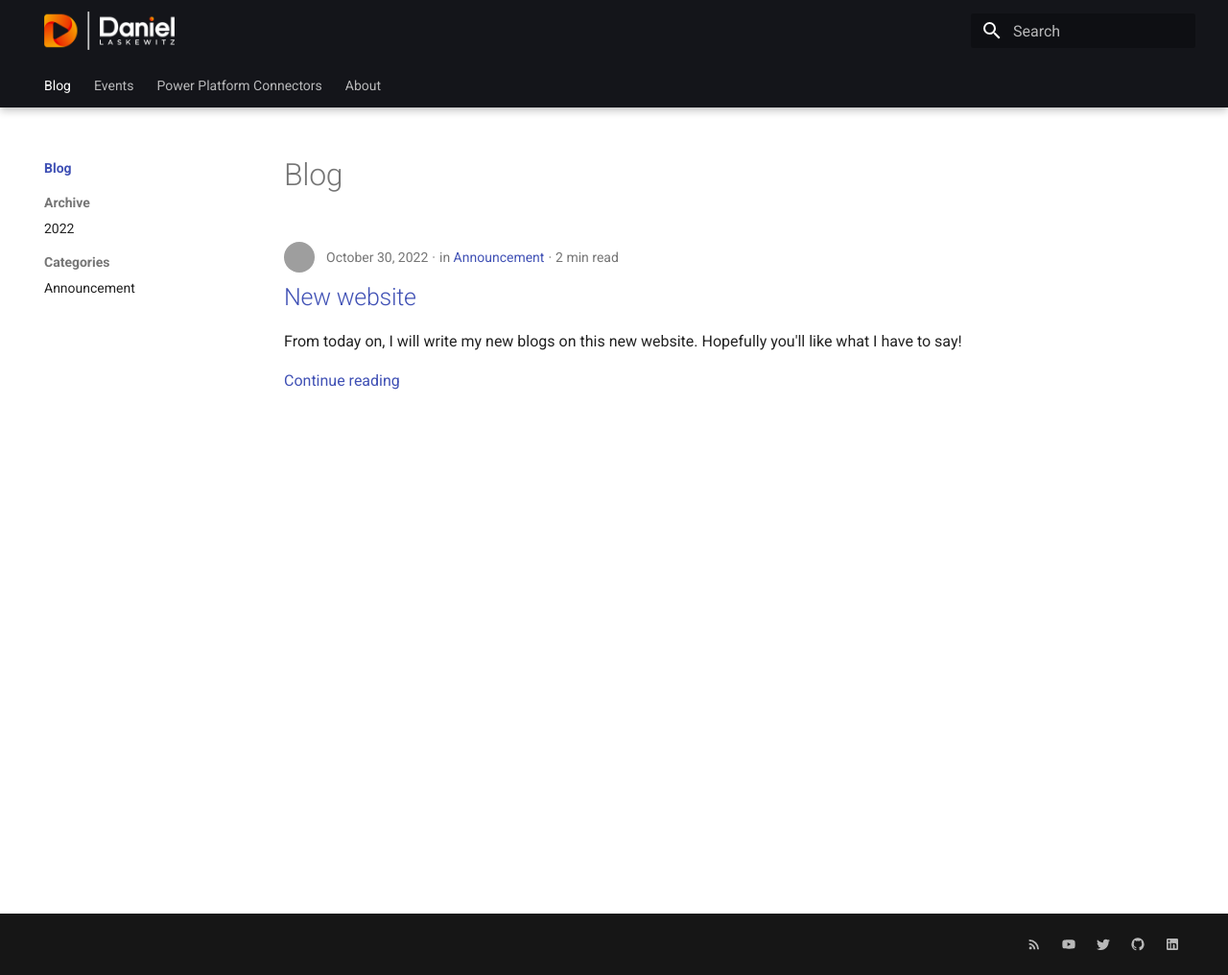
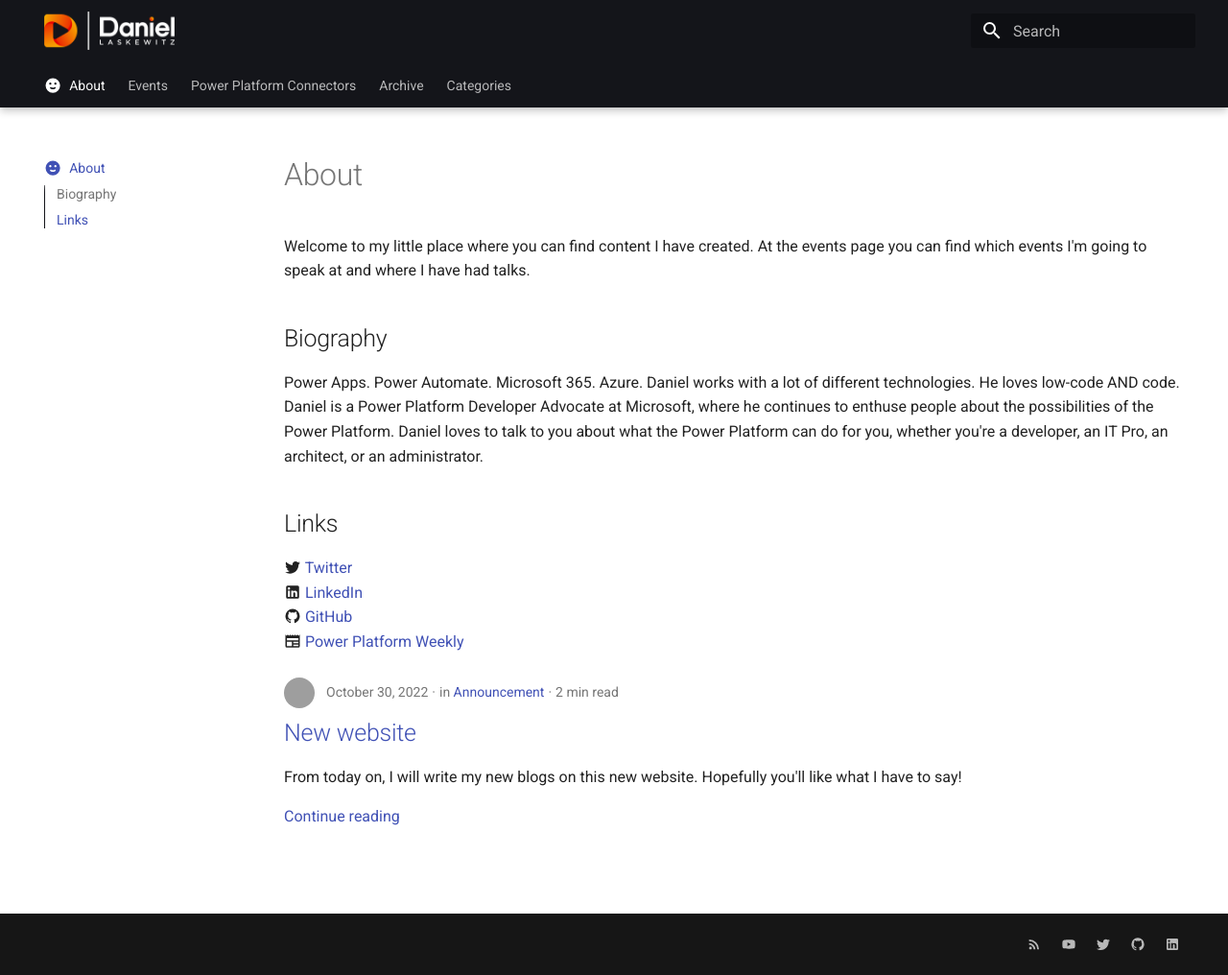
Before and after one commit to Laskewitz/laskewitz.github.io, an MkDocs documentation site: the page built from docs/index.md, in a window 1280 px wide and 1016 px high. Shown: the whole window at 96% size. Built offline with MkDocs 1.6.1 and Material for MkDocs 9.7.7, drawn with Linux system fonts in a browser that asks for light colours; grey boxes are pictures that could not be loaded.

Commit message:
Update site nav

```diff
--- a/docs/index.md
+++ b/docs/index.md
@@ -1,8 +1,21 @@
 ---
-title: Blog
-description: On this page, you will see blogs made by Daniel Laskewitz about the Power Platform.
+title: About
 hide:
-- footer
+  - footer
+icon: material/emoticon-happy
 ---
 
-# Blog
+# About
+
+Welcome to my little place where you can find content I have created. At the events page you can find which events I'm going to speak at and where I have had talks.
+
+## Biography
+
+Power Apps. Power Automate. Microsoft 365. Azure. Daniel works with a lot of different technologies. He loves low-code AND code. Daniel is a Power Platform Developer Advocate at Microsoft, where he continues to enthuse people about the possibilities of the Power Platform. Daniel loves to talk to you about what the Power Platform can do for you, whether you're a developer, an IT Pro, an architect, or an administrator.
+
+## Links
+
+:material-twitter: [Twitter](https://www.twitter.com/laskewitz) <br />
+:material-linkedin: [LinkedIn](https://www.linkedin.com/in/laskewitz) <br />
+:material-github: [GitHub](https://www.github.com/laskewitz) <br />
+:material-newspaper: [Power Platform Weekly](https://www.ppweekly.com)
--- a/mkdocs.yml
+++ b/mkdocs.yml
@@ -20,11 +20,10 @@
     primary: black
     accent: deep orange
 nav:
-  - Blog:
-      - 'index.md'
+  - About: 'index.md'
   - Events: 'events.md'
   - Power Platform Connectors: 'power-platform-connectors.md'
-  - About: 'about.md'
+
 markdown_extensions:
   - attr_list
   - pymdownx.emoji:
```
